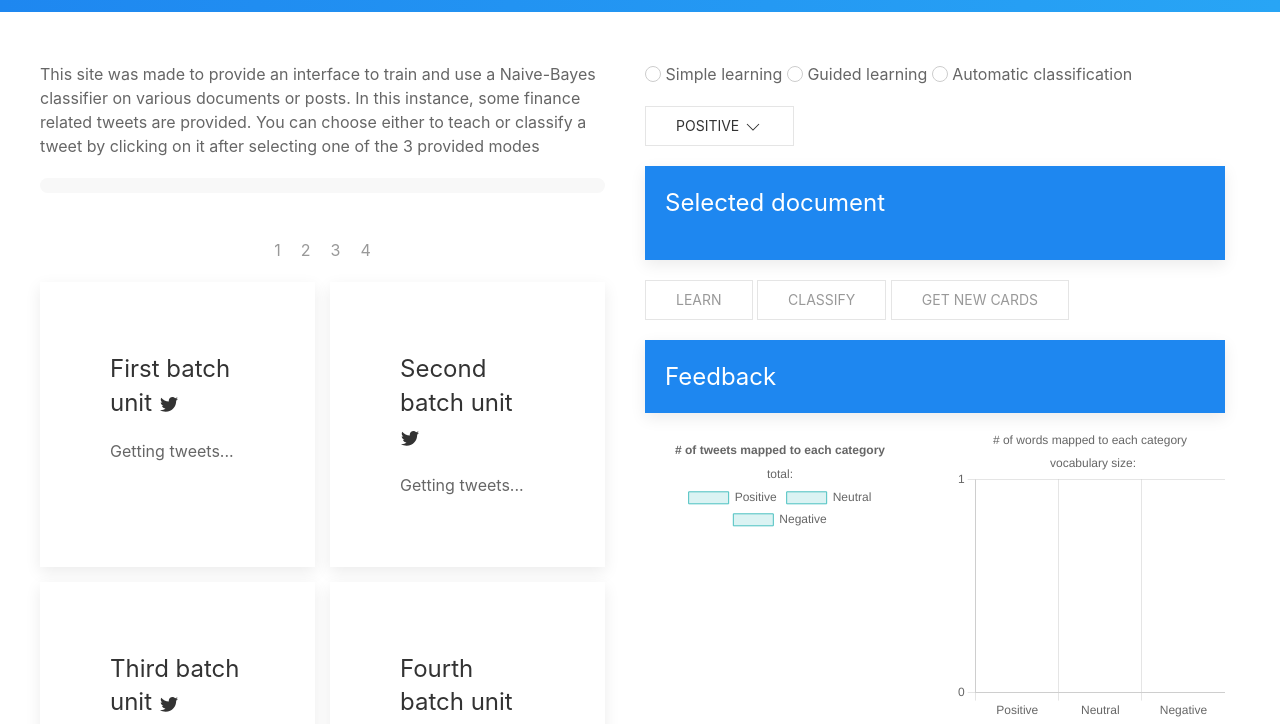
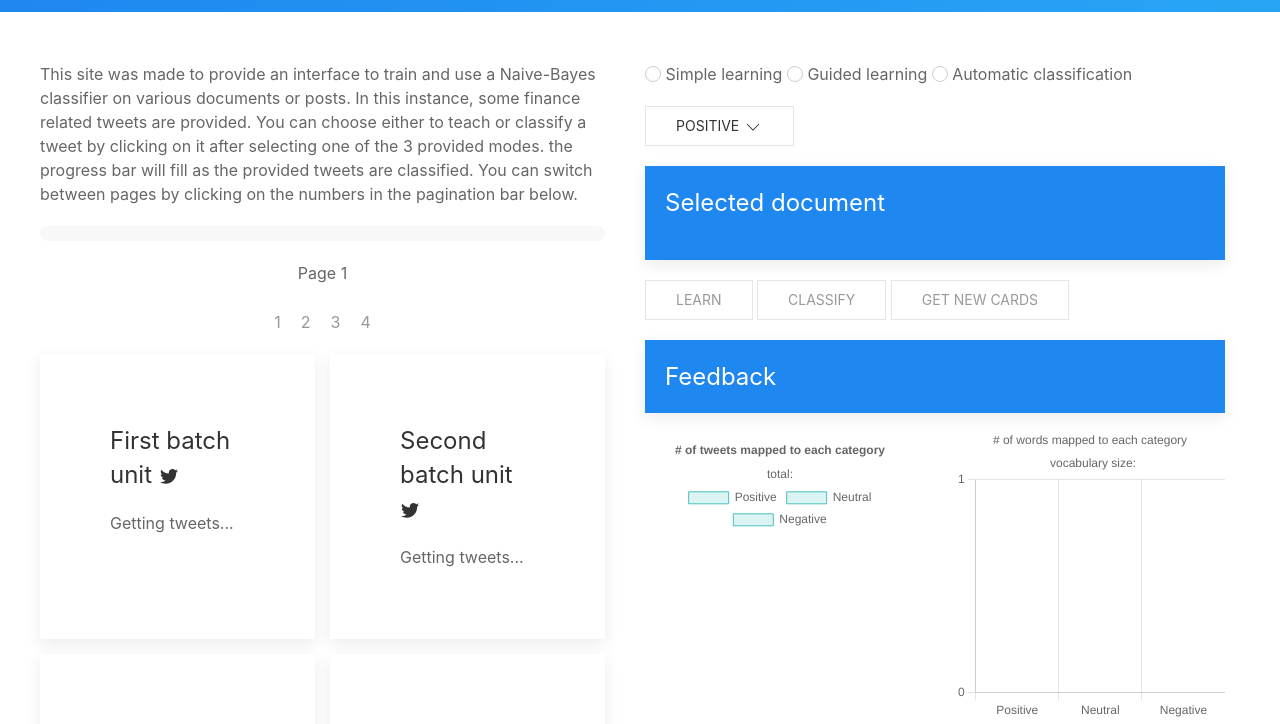
Before and after one commit to DavVarr/Web-interface-for-naive-bayes-classifier, a website with bundled scripts: page src/index.html in a window 1280 px wide. Shown: the part 54-778 px from the top of the page. Built offline with nearby package versions, Linux system fonts and the light colour scheme; no server answers; files whose address does not match are found by name.

Commit message:
added batch page indicator

```diff
--- a/src/index.html
+++ b/src/index.html
@@ -44,11 +44,12 @@
                         This site was made to provide an interface to train and use a Naive-Bayes classifier on
                         various documents or posts. In this instance, some finance related tweets are provided.
                         You can choose either to teach or classify a tweet by clicking on it after selecting one of the
-                        3 provided modes
+                        3 provided modes. the progress bar will fill as the provided tweets are classified. You can switch
+                        between pages by clicking on the numbers in the pagination bar below.
                     </div>
 
                     <progress class="uk-progress" value="0" max="24"></progress>
-
+                    <span id="page-indicator" style="text-align: center;">Page 1</span>
                     <ul id="batchPage" class="uk-pagination uk-flex-center">
                         <li><a>1</a></li>
                         <li><a>2</a></li>
--- a/src/js/script.js
+++ b/src/js/script.js
@@ -144,6 +144,7 @@ for(const page of batchPages){
         workCard.getElementsByTagName('p')[0].innerText = '';
 
         fillCards(parseInt(page.innerText) -1 );
+        document.getElementById('page-indicator').innerText = 'Page '+ page.innerText
 
     })
 }
```
